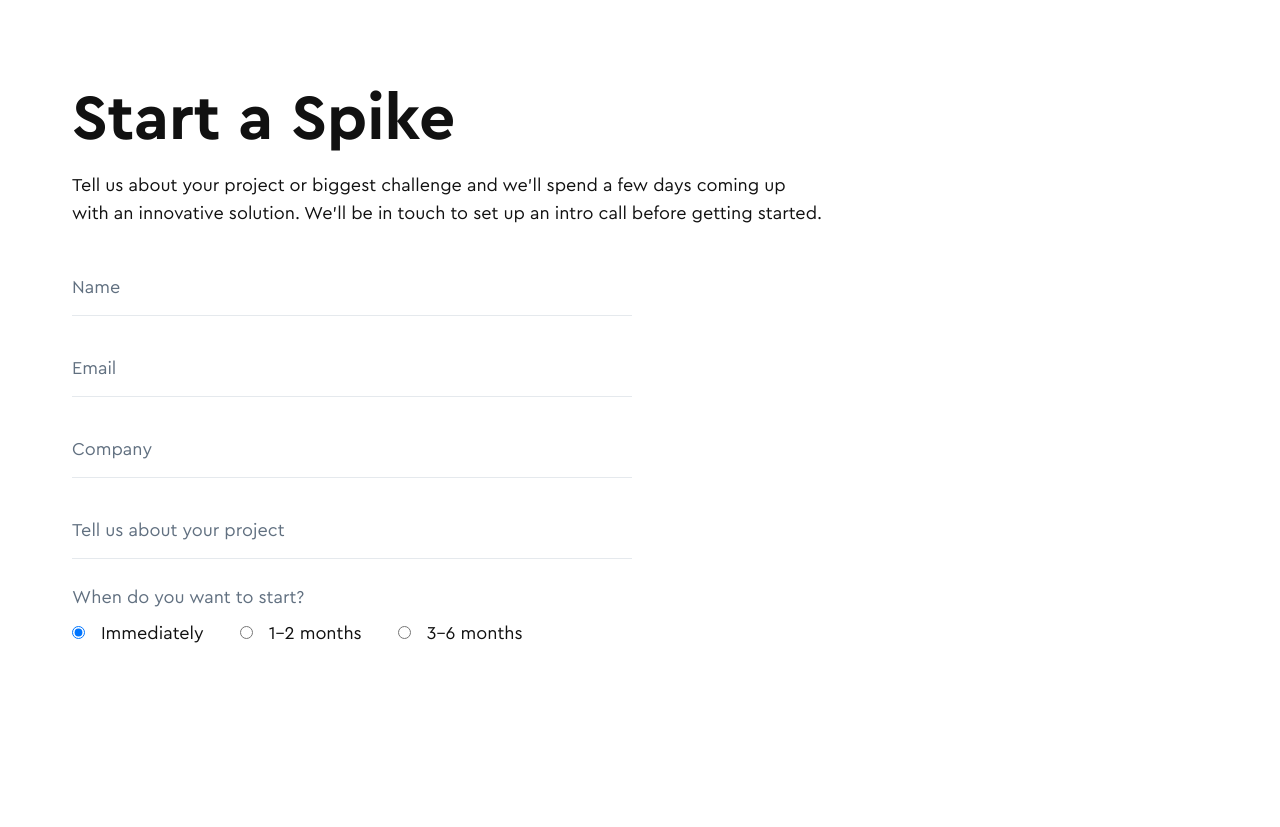
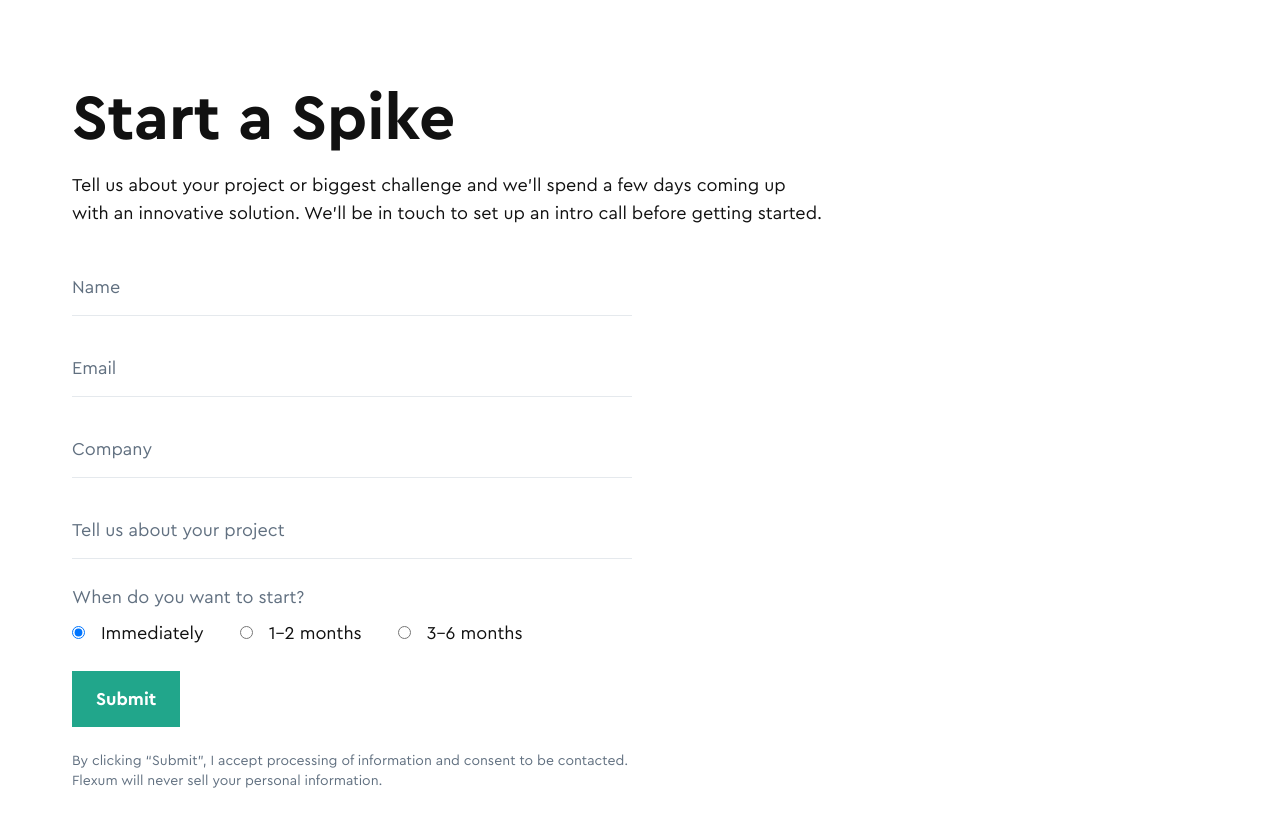
Before and after one commit to olenakotsan/flexum-spike, a website: page public/index.html in a window 1280 px wide. Shown: the part 77-904 px from the top of the page. Before the commit the page ends 826 px from the top, so only its background shows below. Drawn offline with Linux system fonts and the light colour scheme; files whose address does not match are found by name; a web font is replaced by a local one.

Commit message:
Add button and caption text

```diff
--- a/public/index.html
+++ b/public/index.html
@@ -72,7 +72,7 @@
                 <input class="input" id="company" type="text" name="user_company" value="Company">
                 <input class="input" id="info" type="text" name="user_info" value="Tell us about your project">
 
-                <div class="mb-1.5">
+                <div class="mb-6">
                     <legend class="pb-2">When do you want to start?</legend>
                     <div class="flex flex-wrap gap-x-9 text-neutrals-1000">
                         <label>
@@ -89,6 +89,13 @@
                         </label>
                     </div>
                 </div>
+
+                <button class="font-button text-neutrals-0 bg-primary-500 py-3.5 px-6 mb-6"
+                    type="button">Submit</button>
+
+                <p class="font-caption">By clicking “Submit”, I accept processing of information and consent to be
+                    contacted. Flexum will never sell your personal information.</p>
+
             </form>
         </div>
     </main>
```
Also changed, not shown: public/output.css.
